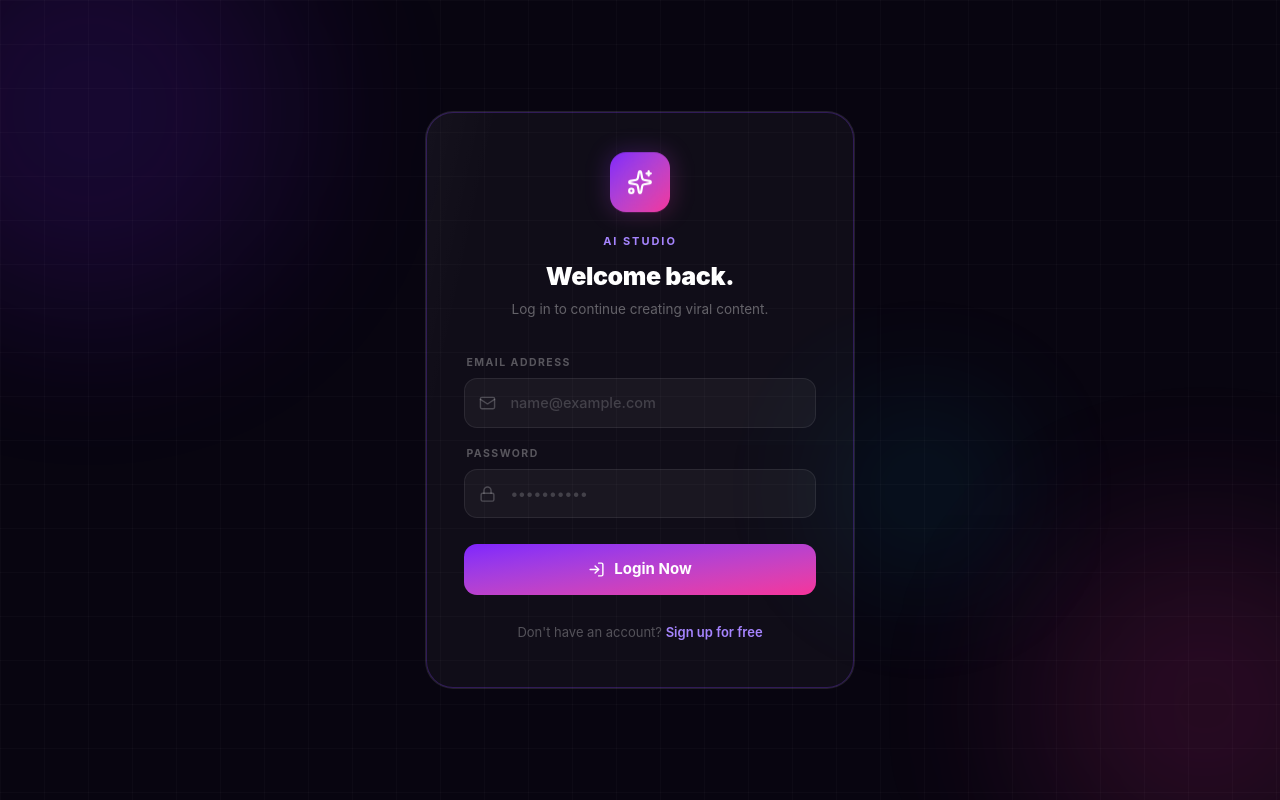
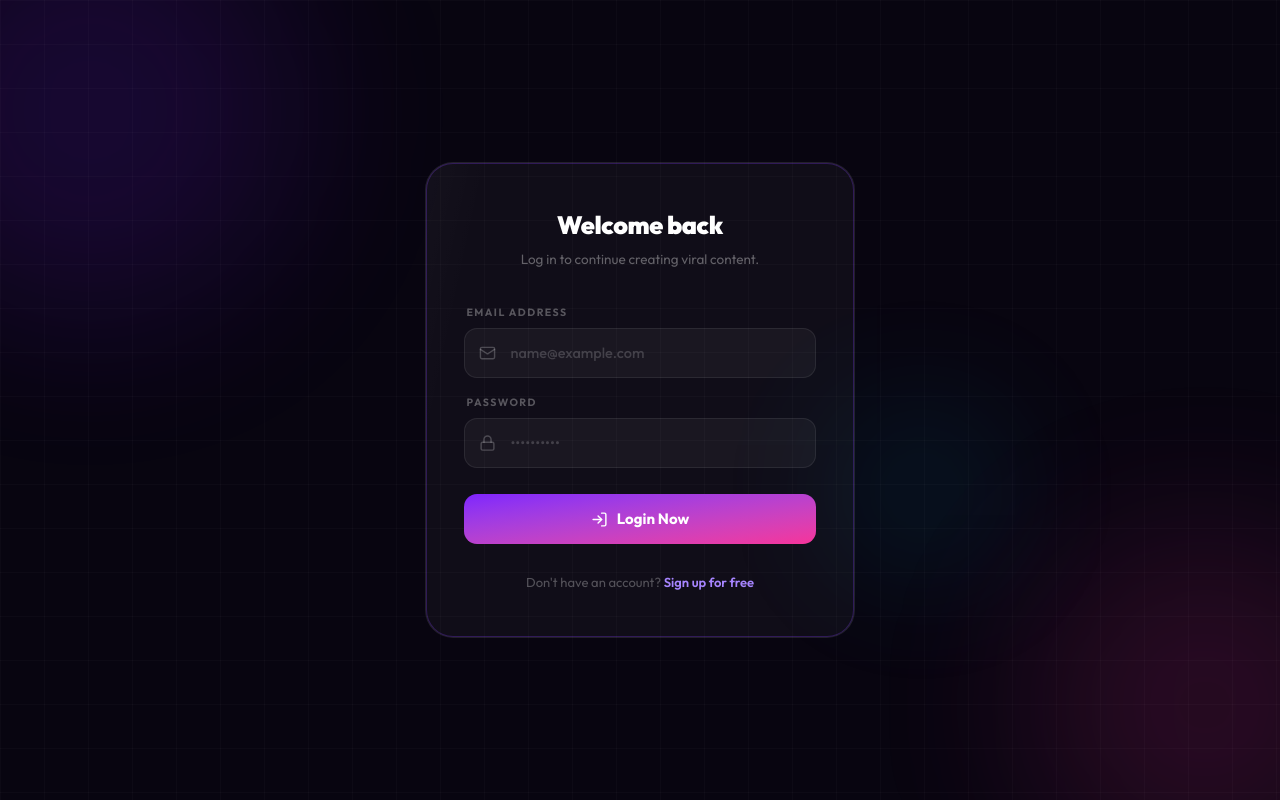
Before and after one commit to piyushchauhan3554/Social-Media-Studio, a React (Vite) app in the folder client/: page /login in a window 1280 px wide. Built offline with nearby package versions, Linux system fonts and the light colour scheme.

Commit message:
updated code

```diff
--- a/client/index.html
+++ b/client/index.html
@@ -3,7 +3,7 @@
   <head>
     <meta charset="UTF-8" />
     <meta name="viewport" content="width=device-width, initial-scale=1.0" />
-    <title>Media Studio</title>
+    <title>AI Studio</title>
     <link href="/src/index.css" rel="stylesheet">
     <link rel="icon" type="image/svg+xml" href="./public/favicon.svg" />
   </head>
--- a/client/src/index.css
+++ b/client/src/index.css
@@ -1,3 +1,4 @@
+@import url('https://fonts.googleapis.com/css2?family=Outfit:wght@100..900&family=Plus+Jakarta+Sans:ital,wght@0,200..800;1,200..800&family=Poppins:ital,wght@0,100;0,200;0,300;0,400;0,500;0,600;0,700;0,800;0,900;1,100;1,200;1,300;1,400;1,500;1,600;1,700;1,800;1,900&display=swap');
 @import "tailwindcss";
 
 @layer utilities {
@@ -34,3 +35,7 @@ body {
 @utility animate-float {
   animation: float 3.5s ease-in-out infinite;
 }
+
+*{
+    font-family: Outfit
+}
--- a/client/src/pages/Dashboard.jsx
+++ b/client/src/pages/Dashboard.jsx
@@ -125,12 +125,12 @@ function Dashboard() {
 
       {/* ── Header ── */}
       <div>
-        <div className="flex items-center gap-2.5 mb-3">
+        {/* <div className="flex items-center gap-2.5 mb-3">
           <div className="w-9 h-9 rounded-xl bg-gradient-to-br from-violet-600 to-pink-500 flex items-center justify-center shadow-lg shadow-violet-500/30">
             <Sparkles size={18} className="text-white" />
           </div>
           <span className="text-[11px] font-bold tracking-[.18em] uppercase text-violet-400">AI Studio</span>
-        </div>
+        </div> */}
         <h1 className="text-4xl md:text-5xl font-black tracking-tight mb-2">
           Content{" "}
           <span className="bg-clip-text text-transparent bg-gradient-to-r from-pink-500 via-violet-500 to-indigo-500">
--- a/client/src/pages/History.jsx
+++ b/client/src/pages/History.jsx
@@ -91,12 +91,12 @@ function History() {
       {/* Header */}
       <div className="mb-10 flex flex-col md:flex-row md:items-end justify-between gap-4">
         <div>
-          <div className="flex items-center gap-2 mb-3">
+          {/* <div className="flex items-center gap-2 mb-3">
             <div className="w-8 h-8 rounded-lg bg-gradient-to-br from-violet-600 to-pink-500 flex items-center justify-center">
               <Sparkles size={15} className="text-white" />
             </div>
             <span className="text-[11px] font-bold tracking-[.18em] uppercase text-violet-400">AI Studio</span>
-          </div>
+          </div> */}
           <h1 className="text-4xl md:text-5xl font-black tracking-tight mb-2">
             Your{" "}
             <span className="bg-clip-text text-transparent bg-gradient-to-r from-pink-500 to-violet-500">
--- a/client/src/pages/Login.jsx
+++ b/client/src/pages/Login.jsx
@@ -49,12 +49,12 @@ function Login() {
 
         {/* Top */}
         <div className="flex flex-col items-center mb-9">
-          <div className="w-[60px] h-[60px] rounded-[16px] bg-gradient-to-br from-violet-600 to-pink-500 flex items-center justify-center mb-4 animate-[float_3.5s_ease-in-out_infinite] relative">
+          {/* <div className="w-[60px] h-[60px] rounded-[16px] bg-gradient-to-br from-violet-600 to-pink-500 flex items-center justify-center mb-4 animate-[float_3.5s_ease-in-out_infinite] relative">
             <div className="absolute inset-[-4px] rounded-[20px] bg-gradient-to-br from-violet-600/20 to-pink-500/20 blur-[10px] -z-10" />
             <Sparkles size={26} className="text-white" />
-          </div>
-          <p className="text-[11px] font-bold tracking-[.18em] uppercase text-violet-400 mb-2">AI Studio</p>
-          <h1 className="text-[25px] font-black text-white tracking-[-0.4px]">Welcome back.</h1>
+          </div> */}
+          {/* <p className="text-[11px] font-bold tracking-[.18em] uppercase text-violet-400 mb-2">AI Studio</p> */}
+          <h1 className="text-[25px] font-black text-white tracking-[-0.4px]">Welcome back</h1>
           <p className="text-[13.5px] text-white/35 mt-1">Log in to continue creating viral content.</p>
         </div>
 
--- a/client/src/pages/Settings.jsx
+++ b/client/src/pages/Settings.jsx
@@ -20,12 +20,12 @@ function Settings() {
 
       {/* Header */}
       <div className="mb-10">
-        <div className="flex items-center gap-2 mb-3">
+        {/* <div className="flex items-center gap-2 mb-3">
           <div className="w-8 h-8 rounded-lg bg-gradient-to-br from-violet-600 to-pink-500 flex items-center justify-center">
             <User size={15} className="text-white" />
           </div>
           <span className="text-[11px] font-bold tracking-[.18em] uppercase text-violet-400">AI Studio</span>
-        </div>
+        </div> */}
         <h1 className="text-4xl md:text-5xl font-black tracking-tight mb-2">
           Account{" "}
           <span className="bg-clip-text text-transparent bg-gradient-to-r from-pink-500 to-violet-500">
--- a/client/src/pages/Signup.jsx
+++ b/client/src/pages/Signup.jsx
@@ -48,12 +48,12 @@ function Signup() {
 
         {/* Header */}
         <div className="flex flex-col items-center mb-9">
-          <div className="w-[60px] h-[60px] rounded-[16px] bg-gradient-to-br from-violet-600 to-pink-500 flex items-center justify-center mb-4 animate-float relative">
+          {/* <div className="w-[60px] h-[60px] rounded-[16px] bg-gradient-to-br from-violet-600 to-pink-500 flex items-center justify-center mb-4 animate-float relative">
             <div className="absolute inset-[-4px] rounded-[20px] bg-gradient-to-br from-violet-600/20 to-pink-500/20 blur-[10px] -z-10" />
             <Sparkles size={26} className="text-white" />
-          </div>
-          <p className="text-[11px] font-bold tracking-[.18em] uppercase text-violet-400 mb-2">AI Studio</p>
-          <h1 className="text-[25px] font-black text-white tracking-[-0.4px]">Join Studio.</h1>
+          </div> */}
+          {/* <p className="text-[11px] font-bold tracking-[.18em] uppercase text-violet-400 mb-2">AI Studio</p> */}
+          <h1 className="text-[25px] font-black text-white tracking-[-0.4px]">Join Studio</h1>
           <p className="text-[13.5px] text-white/35 mt-1">Create your account to start generating.</p>
         </div>
 
--- a/client/src/pages/Templates.jsx
+++ b/client/src/pages/Templates.jsx
@@ -42,12 +42,12 @@ function Templates() {
 
       {/* Header */}
       <div className="mb-10">
-        <div className="flex items-center gap-2 mb-3">
+        {/* <div className="flex items-center gap-2 mb-3">
           <div className="w-8 h-8 rounded-lg bg-gradient-to-br from-violet-600 to-pink-500 flex items-center justify-center">
             <Sparkles size={15} className="text-white" />
           </div>
           <span className="text-[11px] font-bold tracking-[.18em] uppercase text-violet-400">AI Studio</span>
-        </div>
+        </div> */}
         <h1 className="text-4xl md:text-5xl font-black tracking-tight mb-2">
           Popular{" "}
           <span className="bg-clip-text text-transparent bg-gradient-to-r from-pink-500 to-violet-500">
```
